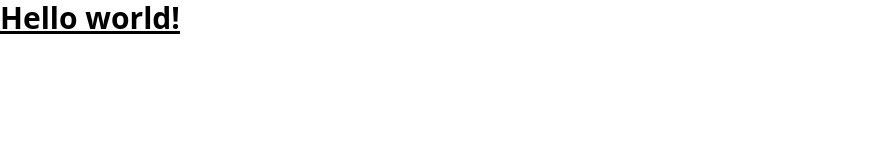
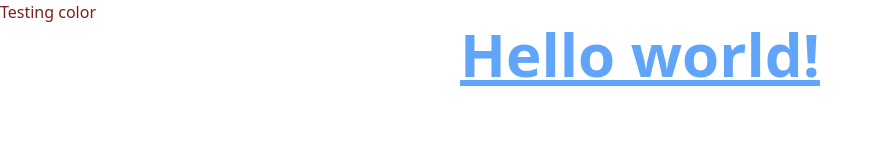
Before and after one commit to AndrewYoung72/tailwind-learning-awy, a website: page src/index.html in a window 1280 px wide. Shown: the whole page, without its empty margins (0-883 px from the left). Drawn offline with Linux system fonts and the light colour scheme.

Commit message:
colors working

```diff
--- a/src/index.html
+++ b/src/index.html
@@ -7,9 +7,9 @@
 </head>
 <body>
   <div>
-
+    <p class="text-red-900">Testing color</p>
   </div>
-  <h1 class="text-3xl font-bold underline">
+  <h1 class=" text-6xl font-bold text-center underline text-blue-400">
     Hello world!
   </h1>
 </body>
--- a/tailwind.config.js
+++ b/tailwind.config.js
@@ -2,9 +2,6 @@
 module.exports = {
   content: ["./src/**/*.{html,js}"],
   theme: {
-    colors: {
-      "blue": "#1fb6ff"
-    },
     extend: {},
   },
   plugins: [],
```
Also changed, not shown: dist/output.css.
